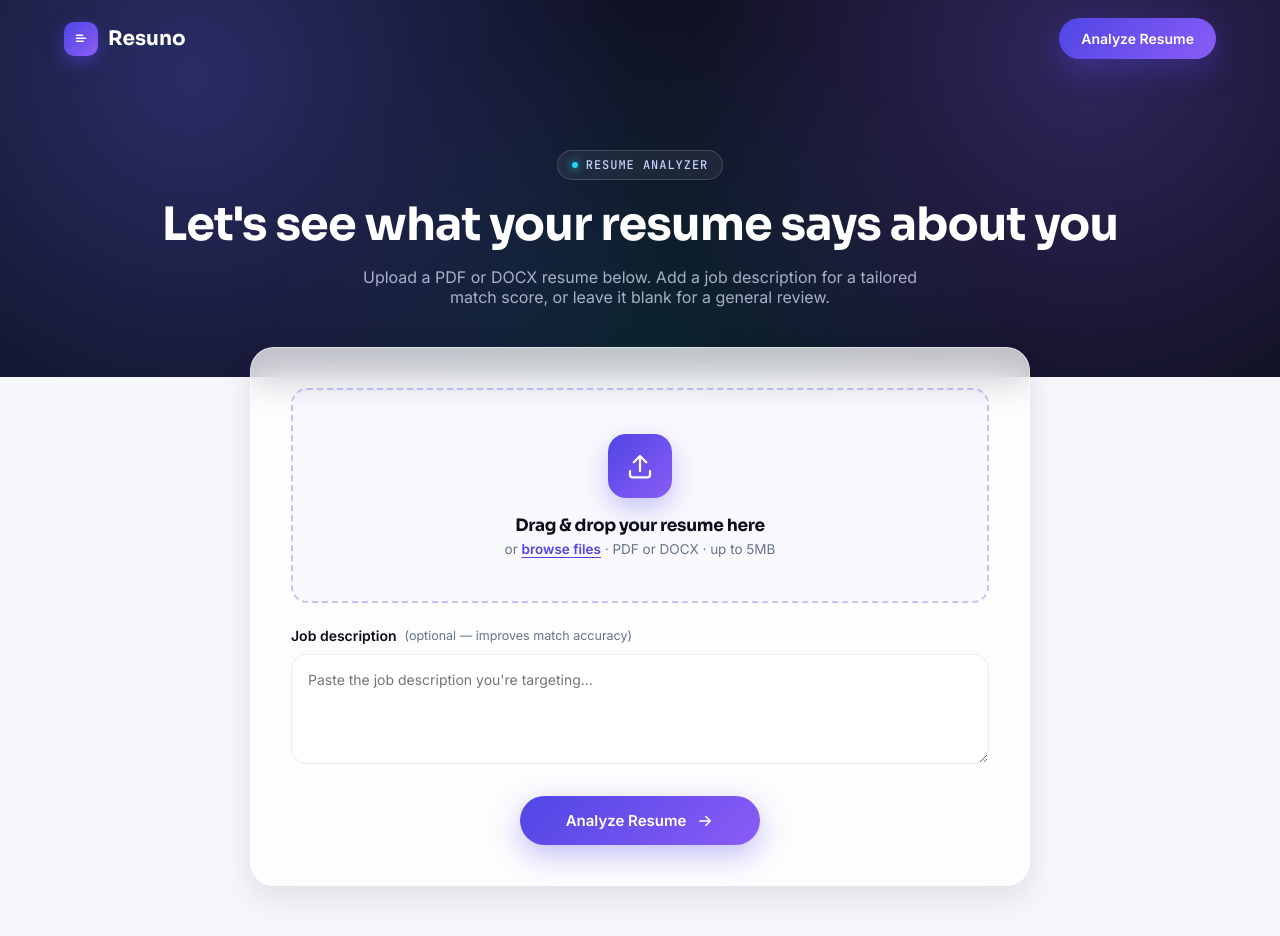
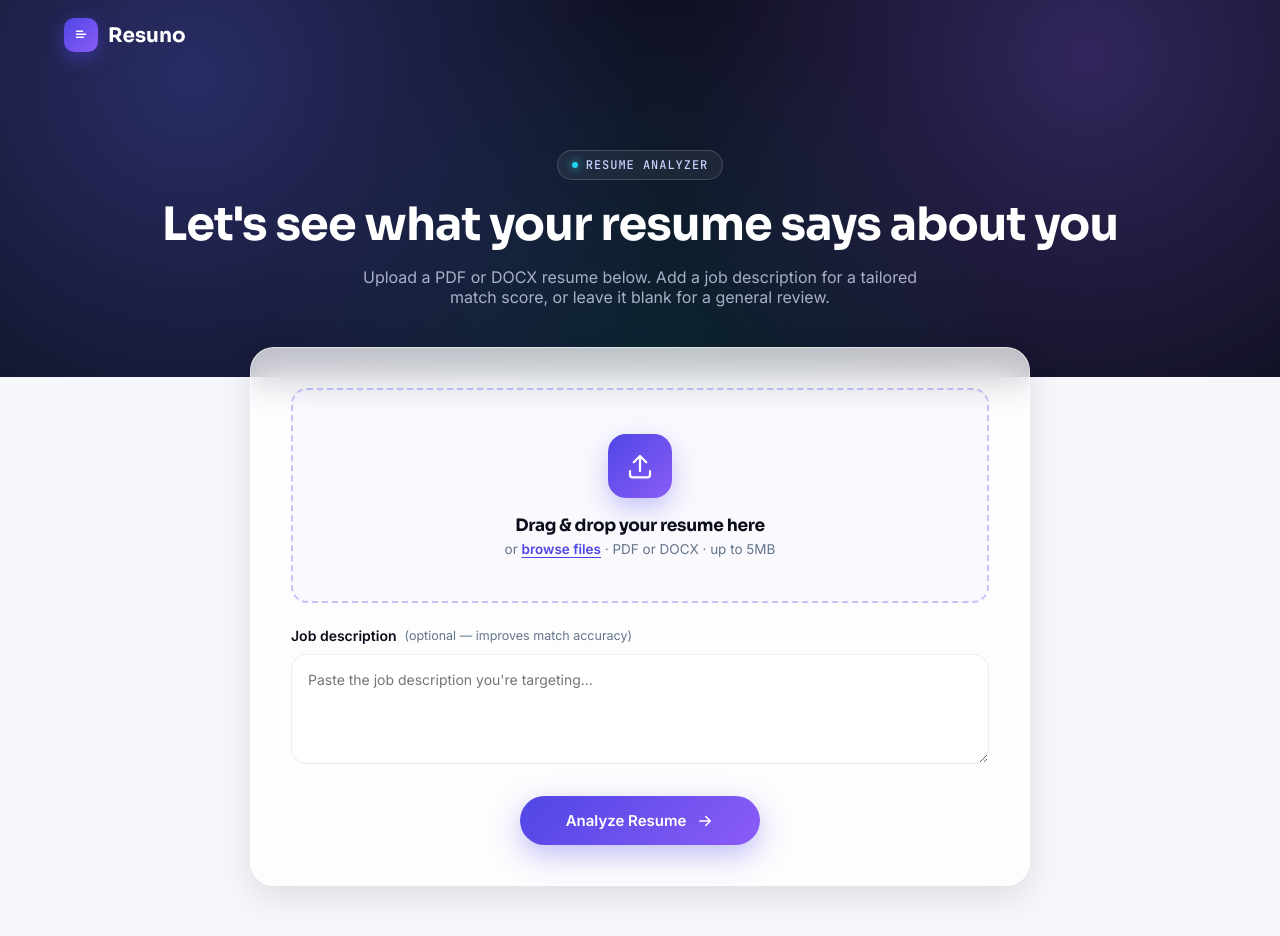
Before and after one commit to garimarwt1510/AI-resume, a website: page frontend/public/analyzer.html in a window 1280 px wide. Drawn offline with nearby package versions, Linux system fonts and the light colour scheme.

Commit message:
Remove 'Analyze Resume' button from analyzer.html
Removed the 'Analyze Resume' button from the navigation.

```diff
--- a/frontend/public/analyzer.html
+++ b/frontend/public/analyzer.html
@@ -27,7 +27,6 @@
 
     </nav>
     <div class="nav-cta">
-      <a href="analyzer.html" class="btn btn-primary" style="padding:12px 22px; font-size:14px;">Analyze Resume</a>
     </div>
     <button class="nav-toggle" id="navToggle" aria-label="Open menu">
       <svg viewBox="0 0 24 24" fill="none"><path d="M4 6h16M4 12h16M4 18h16" stroke="currentColor" stroke-width="2" stroke-linecap="round"/></svg>
```
